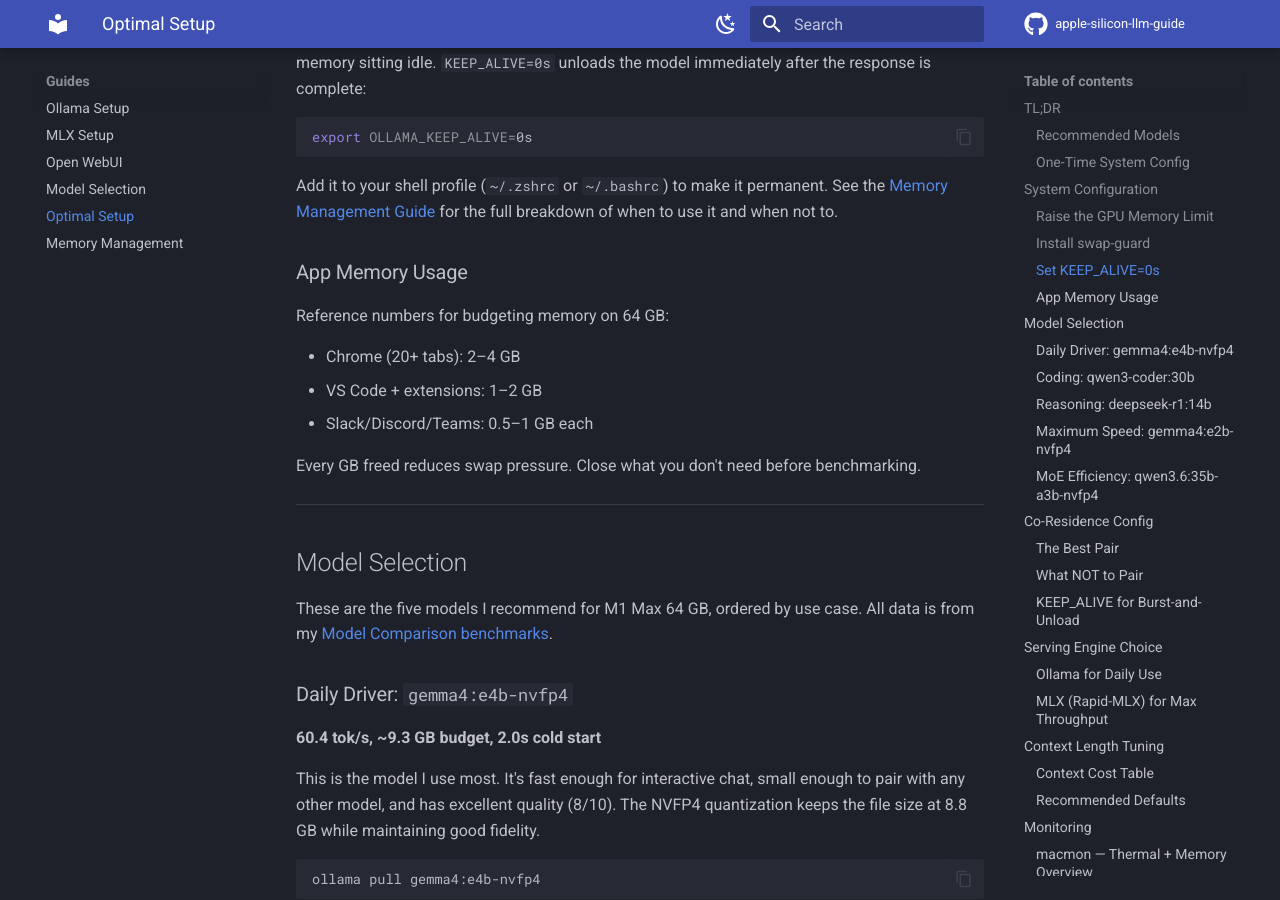
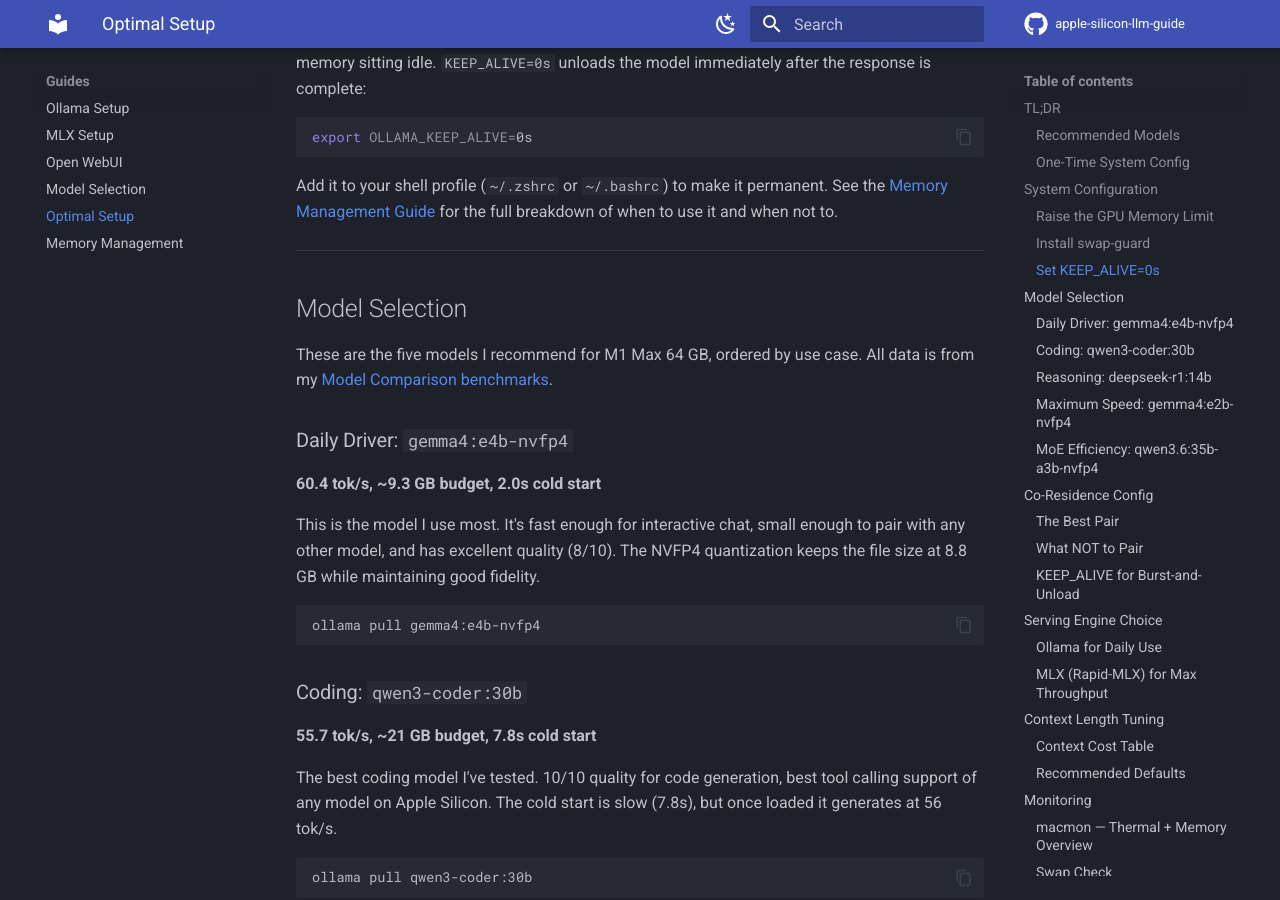
Before and after one commit to j3n0v4/apple-silicon-llm-guide, an MkDocs documentation site: the page built from docs/guides/optimal-setup.md, in a window 1280 px wide and 900 px high, scrolled down 2091 px. Built offline with MkDocs 1.6.1 and Material for MkDocs 9.7.7, drawn with Linux system fonts in a browser that asks for light colours; comment, search, counter and statistics services are not loaded.

Commit message:
Update optimal-setup.md

````diff
--- a/docs/guides/optimal-setup.md
+++ b/docs/guides/optimal-setup.md
@@ -72,16 +72,6 @@ export OLLAMA_KEEP_ALIVE=0s
 ```
 
 Add it to your shell profile (`~/.zshrc` or `~/.bashrc`) to make it permanent. See the [Memory Management Guide](memory-management.md#keep_alive0s-for-burst-and-unload) for the full breakdown of when to use it and when not to.
-
-### App Memory Usage
-
-Reference numbers for budgeting memory on 64 GB:
-
-- Chrome (20+ tabs): 2–4 GB
-- VS Code + extensions: 1–2 GB
-- Slack/Discord/Teams: 0.5–1 GB each
-
-Every GB freed reduces swap pressure. Close what you don't need before benchmarking.
 
 ---
 
````
